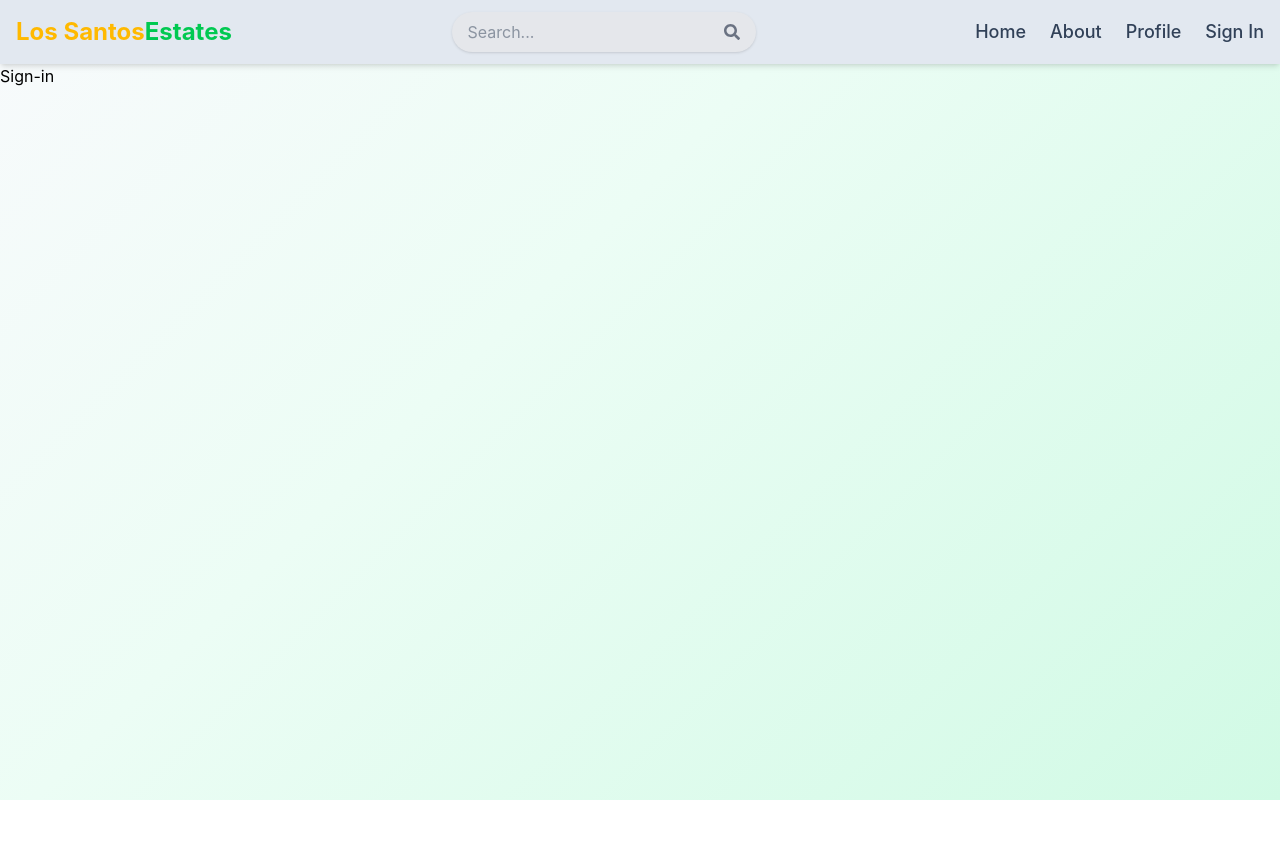
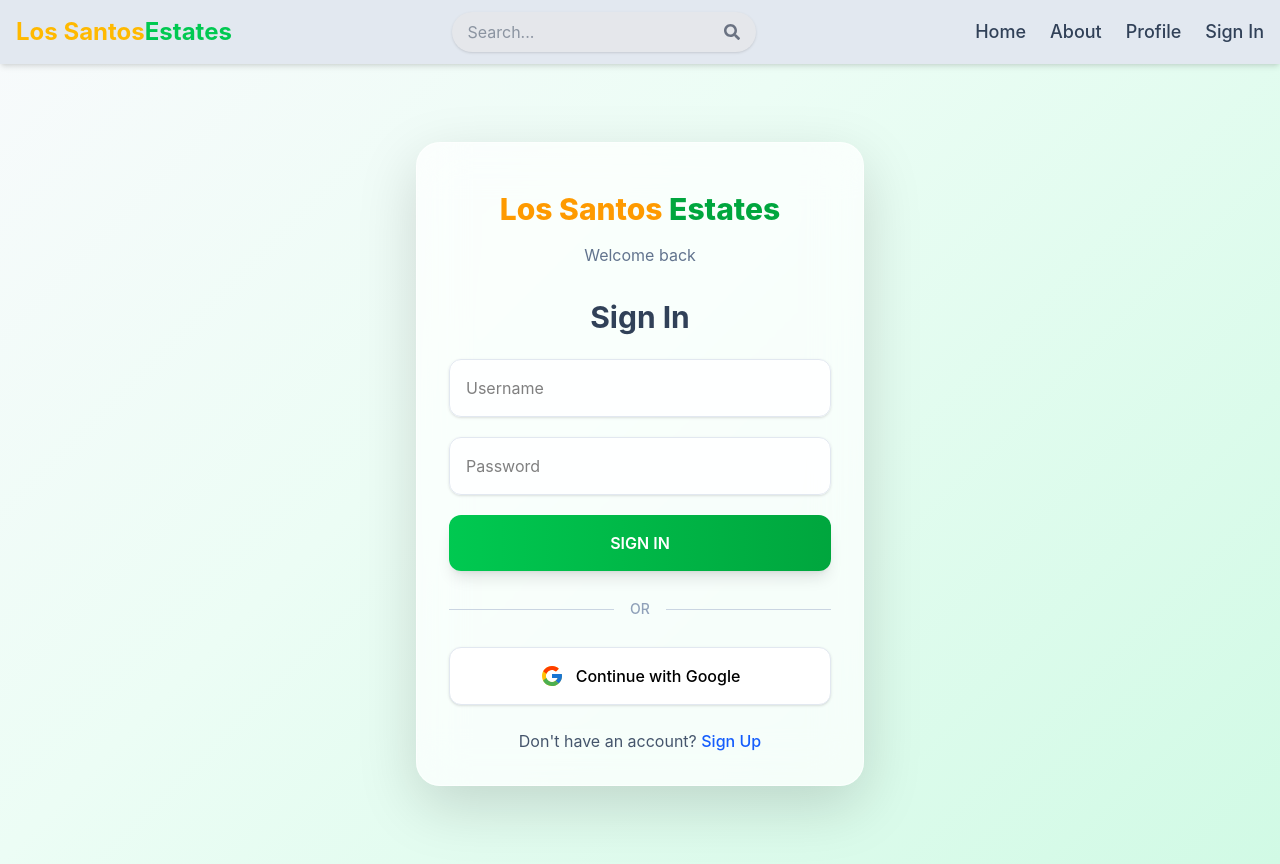
Before and after one commit to arnavanand2005/Mern-stack-estate, a React (Vite) app in the folder client/: page /signin in a window 1280 px wide. Before the commit the page ends 800 px from the top, so only its background shows below. Built offline with nearby package versions, Linux system fonts and the light colour scheme.

Commit message:
Implement Signin page with form handling, error management, and Google sign-in option

```diff
--- a/client/src/pages/Signin.jsx
+++ b/client/src/pages/Signin.jsx
@@ -1,11 +1,142 @@
-import React from 'react'
+import React, { useState } from 'react';
+import { Link, useNavigate } from 'react-router-dom';
+import { FcGoogle } from 'react-icons/fc';
 
 function Signin() {
+  const [formData, setFormData] = useState({});
+  const [error, setError] = useState(null);
+  const [loading, setLoading] = useState(false);
+
+  const navigate = useNavigate();
+
+  const handleChange = (e) => {
+    setFormData({
+      ...formData,
+      [e.target.id]: e.target.value,
+    });
+  };
+
+  const handleSubmit = async (e) => {
+    e.preventDefault();
+
+    try {
+      setLoading(true);
+      setError(null);
+
+      const res = await fetch('/api/auth/signin', {
+        method: 'POST',
+        headers: {
+          'Content-Type': 'application/json',
+        },
+        body: JSON.stringify(formData),
+      });
+
+      const data = await res.json();
+
+      if (!res.ok) {
+        setError(data.message || 'Failed to sign in');
+        setLoading(false);
+        return;
+      }
+      console.log("Login successful", data);
+      setLoading(false);
+      navigate('/');
+
+    } catch (error) {
+      setError('An error occurred. Please try again.');
+      setLoading(false);
+    }
+  };
+
   return (
-    <div>
-      Sign-in
+    <div className="min-h-screen flex items-center justify-center px-4 ">
+      <div className="w-full max-w-md bg-white/70 backdrop-blur-xl shadow-[0_20px_60px_rgba(0,0,0,0.15)] rounded-3xl p-8 border border-white/60">
+
+        <div className="text-center mb-8">
+          <h2 className="text-3xl font-extrabold m-4">
+            <span className="text-amber-500">Los Santos</span>{' '}
+            <span className="text-green-600">Estates</span>
+          </h2>
+
+          <p className="text-slate-500 mt-2">
+            Welcome back
+          </p>
+        </div>
+
+        <h1 className="text-3xl font-bold text-center text-slate-700 mb-6">
+          Sign In
+        </h1>
+
+        <form onSubmit={handleSubmit} className="flex flex-col gap-5">
+
+          <input
+            type="text"
+            id="username"
+            placeholder="Username"
+            value={formData.username || ''}
+            onChange={handleChange}
+            required
+            className="w-full border border-slate-200 bg-white/80 p-4 rounded-xl focus:outline-none focus:ring-2 focus:ring-green-400 focus:border-green-400 transition-all duration-300 shadow-sm"
+          />
+
+          <input
+            type="password"
+            id="password"
+            placeholder="Password"
+            value={formData.password || ''}
+            onChange={handleChange}
+            required
+            className="w-full border border-slate-200 bg-white/80 p-4 rounded-xl focus:outline-none focus:ring-2 focus:ring-yellow-400 focus:border-yellow-200 transition-all duration-300 shadow-sm"
+          />
+
+          <button
+            type="submit"
+            disabled={loading}
+            className="w-full bg-gradient-to-r from-green-500 to-green-600 text-white py-4 rounded-xl font-semibold shadow-lg hover:shadow-xl hover:scale-[1.02] disabled:opacity-60 disabled:cursor-not-allowed transition-all duration-300"
+          >
+            {loading ? 'Signing In...' : 'SIGN IN'}
+          </button>
+
+        </form>
+
+        {error && (
+          <div className="mt-4 rounded-lg bg-red-100 border border-red-200 p-3">
+            <p className="text-red-600 text-sm text-center">
+              {error}
+            </p>
+          </div>
+        )}
+
+        <div className="flex items-center my-7">
+          <div className="flex-grow border-t border-slate-300"></div>
+
+          <span className="px-4 text-slate-400 text-sm font-medium">
+            OR
+          </span>
+
+          <div className="flex-grow border-t border-slate-300"></div>
+        </div>
+
+        <button
+          className="w-full flex items-center justify-center gap-3 bg-white border border-slate-200 py-4 rounded-xl font-medium shadow-sm hover:shadow-md hover:bg-slate-50 transition-all duration-300"
+        >
+          <FcGoogle size={24} />
+          Continue with Google
+        </button>
+
+        <p className="text-center mt-6 text-slate-600">
+          Don't have an account?{' '}
+          <Link
+            to="/signup"
+            className="text-blue-600 font-medium hover:text-blue-800 hover:underline transition-all duration-300"
+          >
+            Sign Up
+          </Link>
+        </p>
+
+      </div>
     </div>
-  )
+  );
 }
 
-export default Signin
+export default Signin;
```
